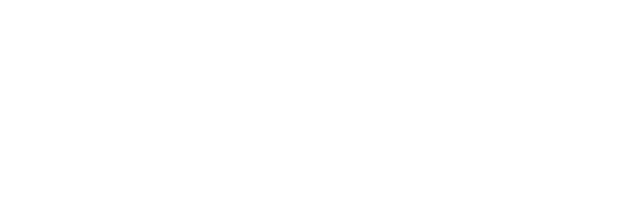
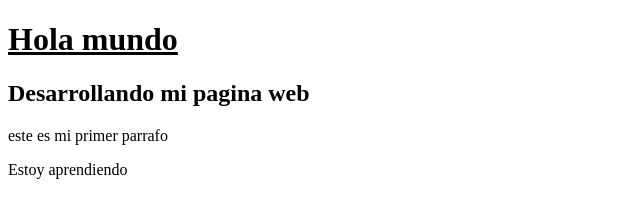
Before and after one commit to 1ASI0730-2620-16129-G2-NutriStartup/webdev-course-nutri-startup, a plain HTML site: page completed-examples/leccion-02/index.html in a window 1280 px wide. Shown: the whole page, without its empty margins (0-640 px from the left). Drawn offline with Linux system fonts and the light colour scheme.

Commit message:
feat: add initial HTML structure for script of leccion 2

```diff
--- a/completed-examples/leccion-02/index.html
+++ b/completed-examples/leccion-02/index.html
@@ -1,10 +1,16 @@
 <!DOCTYPE html>
 <html lang="en">
 <head>
-    <meta charset="UTF-8">
-    <title>Title</title>
+    <meta charset="UTF-8" />
+    <meta name="viewport" content="width=device-width, initial-scale=1.0" />
+    <meta http-equiv="X-UA-Compatible" content="ie=edge" />
+    <title>HTML + CSS</title>
+    <link rel="stylesheet" href="styles.css" />
 </head>
 <body>
-
+<h1>Hola mundo</h1>
+<h2>Desarrollando mi pagina web</h2>
+<p>este es mi primer parrafo</p>
+<p>Estoy aprendiendo</p>
 </body>
 </html>
--- /dev/null
+++ b/completed-examples/leccion-02/styles.css
@@ -0,0 +1,3 @@
+h1 {
+    text-decoration: underline;
+}
```
